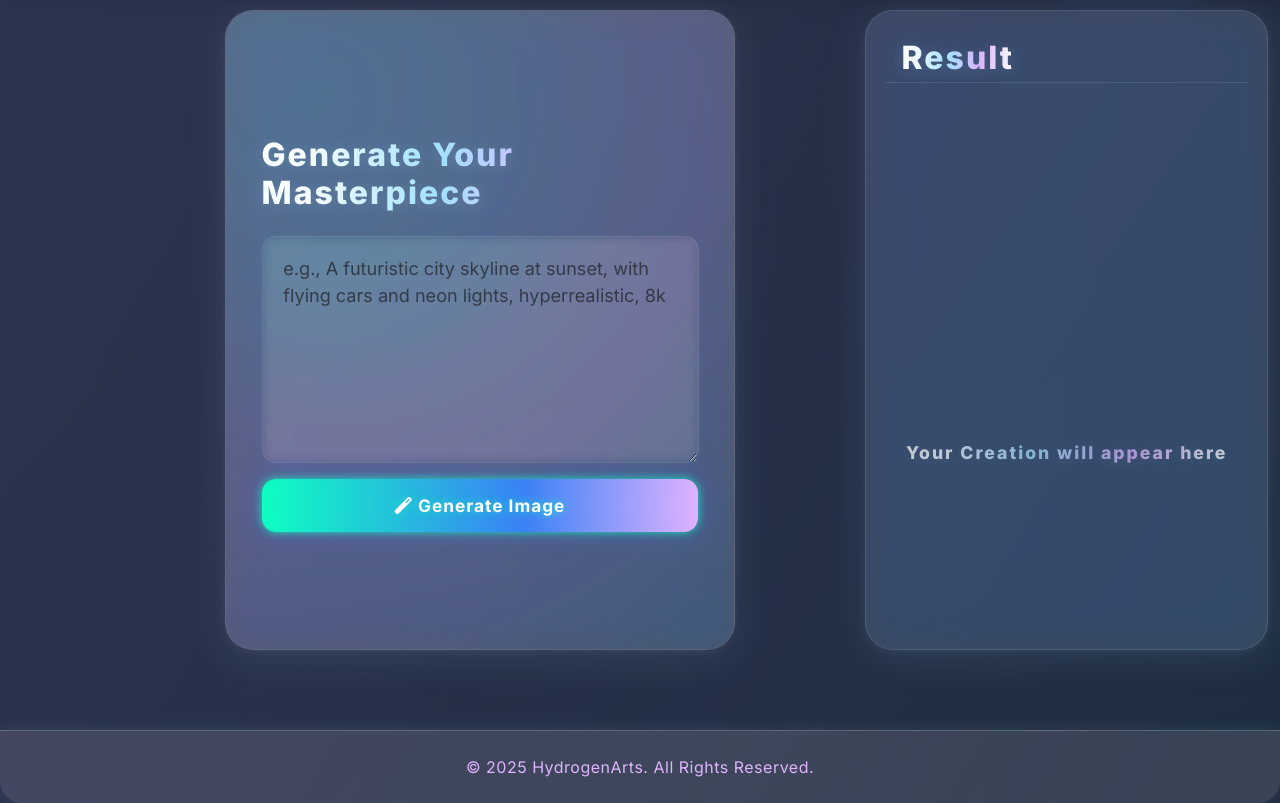
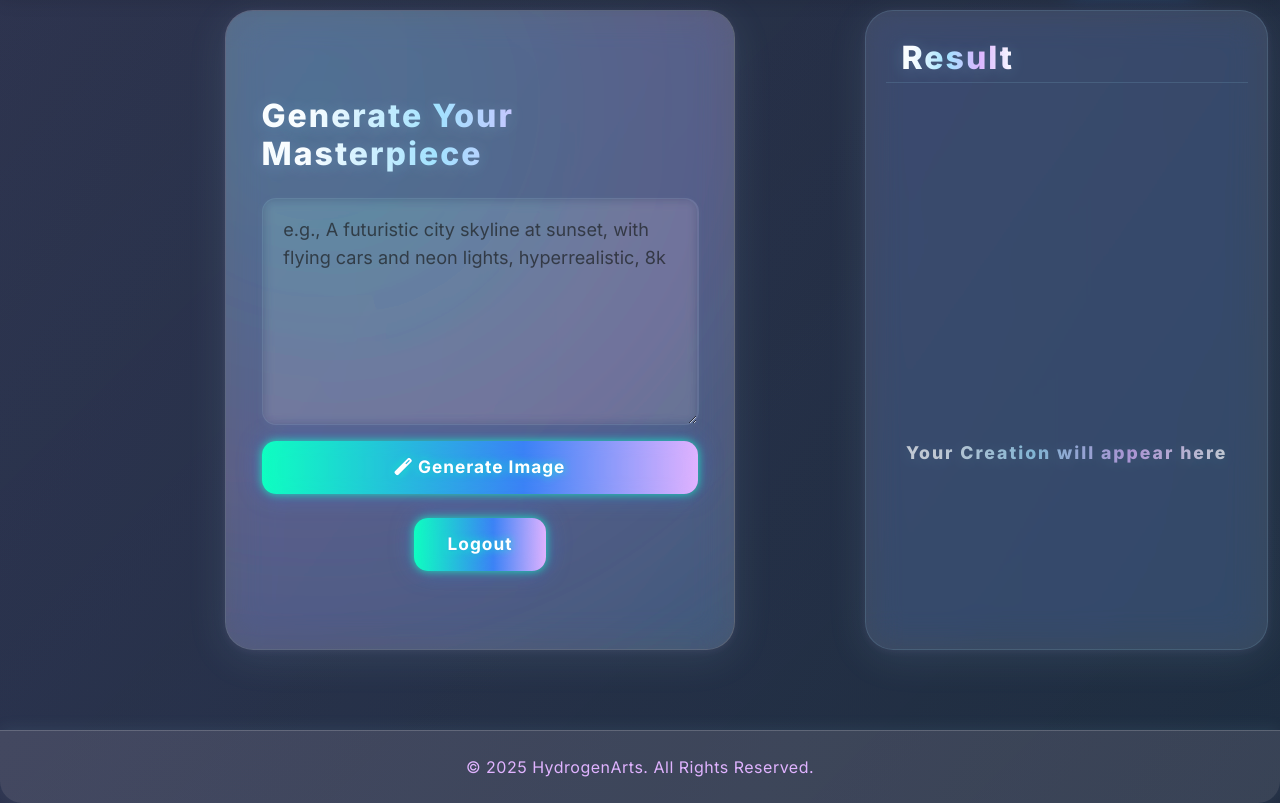
Before and after one commit to eswrn/hydrogenarts, a Django app: page /image_generator/generate/ in a window 1280 px wide. Shown: the part 70-873 px from the top of the page. Run offline with Django 5.2, Linux system fonts and the light colour scheme; a user stored in the database is signed in.

Commit message:
Show logout button on generate page for authenticated users

```diff
--- a/image_generator/templates/image_generator/generate.html
+++ b/image_generator/templates/image_generator/generate.html
@@ -26,6 +26,11 @@
                 </div>
                 {% if error %}
                     <div class="alert alert-danger mt-4">{{ error }}</div>
+                {% endif %}
+                {% if user.is_authenticated %}
+                    <div class="mt-4">
+                        <a href="{% url 'logout' %}" class="btn btn-outline-light btn-sm">Logout</a>
+                    </div>
                 {% endif %}
             </div>
         </div>
```
